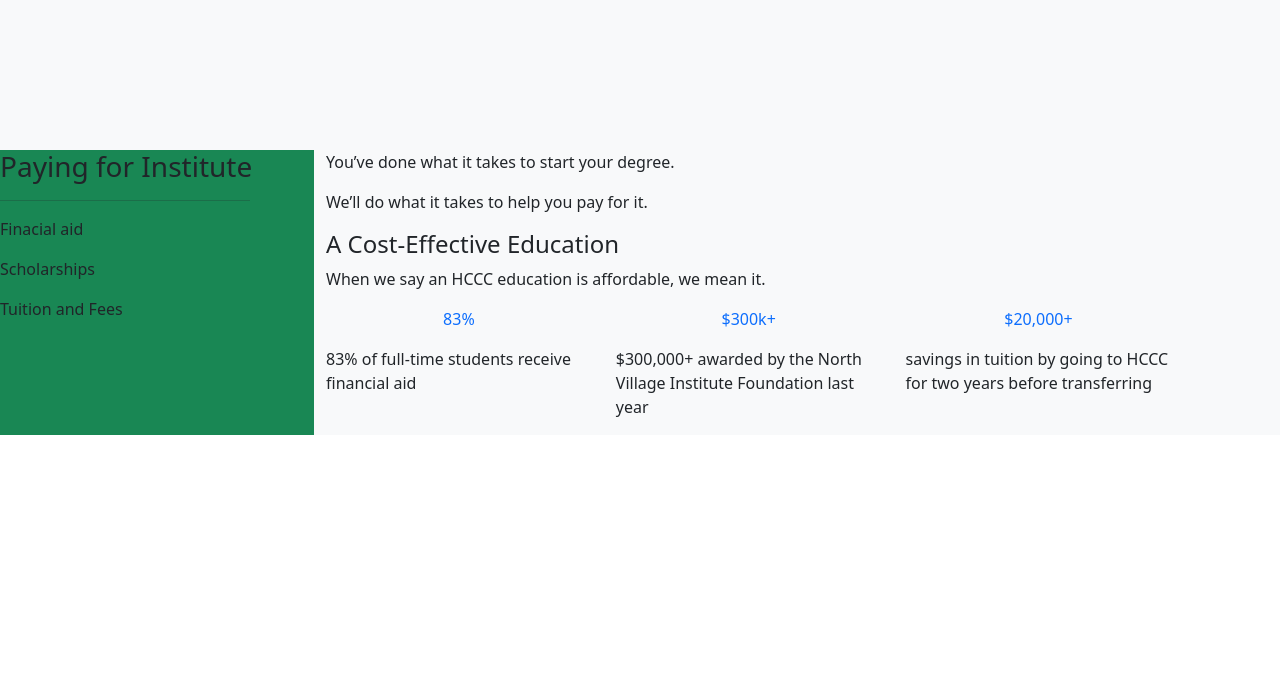
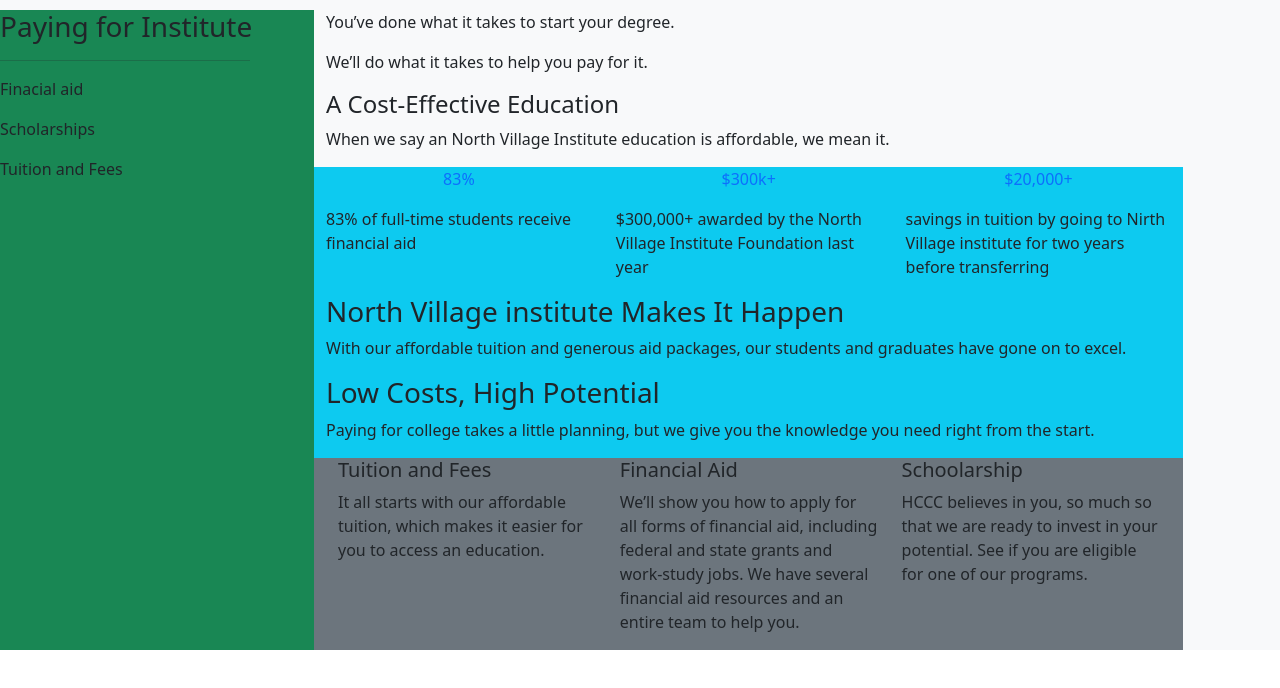
Before and after one commit to Hacenelarabi/my_institute, a plain HTML site: page paytuition.html in a window 1280 px wide. Drawn offline with nearby package versions, Linux system fonts and the light colour scheme.

Commit message:
Add files via upload
add HTML file

```diff
--- a/paytuition.html
+++ b/paytuition.html
@@ -21,10 +21,10 @@
             <div class="col-8 col7">
                 <p>You’ve done what it takes to start your degree. </p><p>We’ll do what it takes to help you pay for it.</p>
                 <h4>A Cost-Effective Education</h4>
-                <p>When we say an HCCC education is affordable, we mean it.</p>
+                <p>When we say an North Village Institute education is affordable, we mean it.</p>
 
 
-                <div class="row rowx">
+                <div class="row rowx bg-info">
                    <div class="col">
                      <p class="text-primary text-center">83%</p>
                      <p>83% of full-time students receive financial aid</p>
@@ -37,9 +37,27 @@
                         <div class="col">
 
                             <p class="text-primary text-center">$20,000+</p>
-                            <p> savings in tuition by going to HCCC for two years before transferring</p>
+                            <p> savings in tuition by going to Nirth Village institute for two years before transferring</p>
             </div>
+                         <h3>North Village institute Makes It Happen</h3>
+                        <p>  With our affordable tuition and generous aid packages, our students and graduates have gone on to excel.</p>
+                        <h3>Low Costs, High Potential</h3>
+                        <p>Paying for college takes a little planning, but we give you the knowledge you need right from the start.</p>
+                    <div class="row bg-secondary">
+                        <div class="col">
+                            <h5>Tuition and Fees</h5>
+                            <p>It all starts with our affordable tuition, which makes it easier for you to access an education.</p>
                         </div>
+                        <div class="col">
+                            <h5>Financial Aid </h5>
+                            <p>We’ll show you how to apply for all forms of financial aid, including federal and state grants and work-study jobs. We have several financial aid resources and an entire team to help you.  </p>
+                        </div>
+                        <div class="col">
+                            <h5>Schoolarship </h5>
+                            <p>HCCC believes in you, so much so that we are ready to invest in your potential. See if you are eligible for one of our programs.</p>
+                        </div>
+                    </div>
+                    </div>
                    </div>
                 </div>
 
--- a/style.css
+++ b/style.css
@@ -65,7 +65,7 @@
     width: 250px;
 }
 .col6, .col7 {
-    margin-top: 150px;
+    margin-top: 10px;
 }
 .rowx{
     display: flex;
```
Also changed, not shown: Index.html (+1 -1 lines), registre.html (added, +32 -0 lines).
